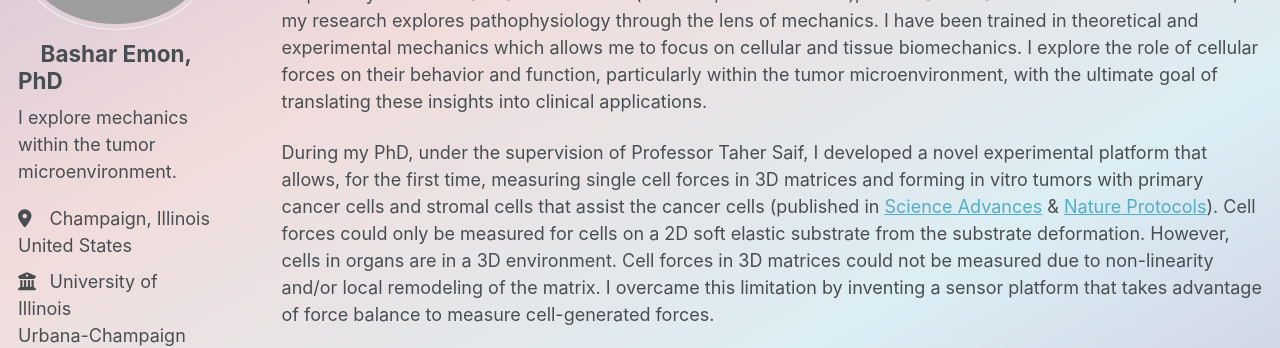
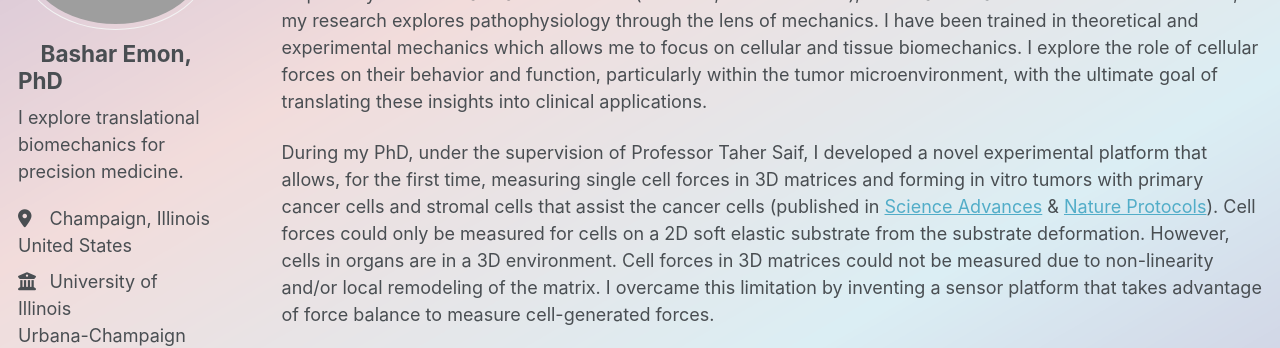
Before and after one commit to BasharEmon/BasharEmon.github.io, a Jekyll site: the page built from _pages/about.md, in a window 1280 px wide. Shown: the part 269-617 px from the top of the page. Built offline with Jekyll 4.4.1, drawn with Linux system fonts in a browser that asks for light colours; some web fonts are replaced.

Commit message:
Update _config.yml

```diff
--- a/_config.yml
+++ b/_config.yml
@@ -32,7 +32,7 @@ author:
   avatar           : "Bashar Emon_square.jpg"
   name             : "Bashar Emon, PhD"
   pronouns         : # example: "she/her"
-  bio              : "I explore mechanics within the tumor microenvironment."
+  bio              : "I explore translational biomechanics for precision medicine."
   location         : "Champaign, Illinois<br>United States"
   employer         : "University of Illinois<br>Urbana-Champaign"
   uri              : # URL
```
